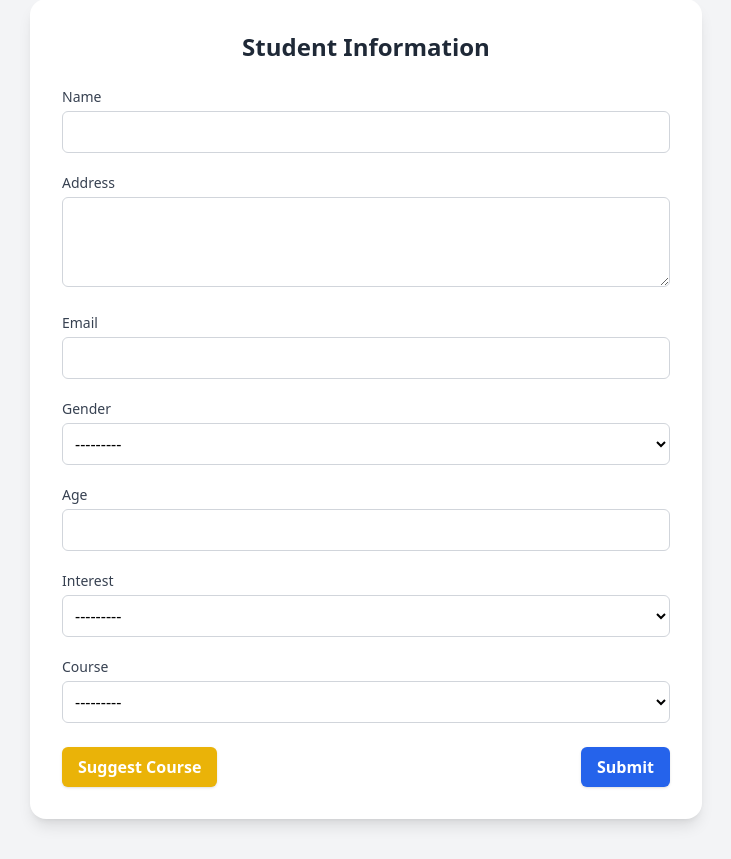
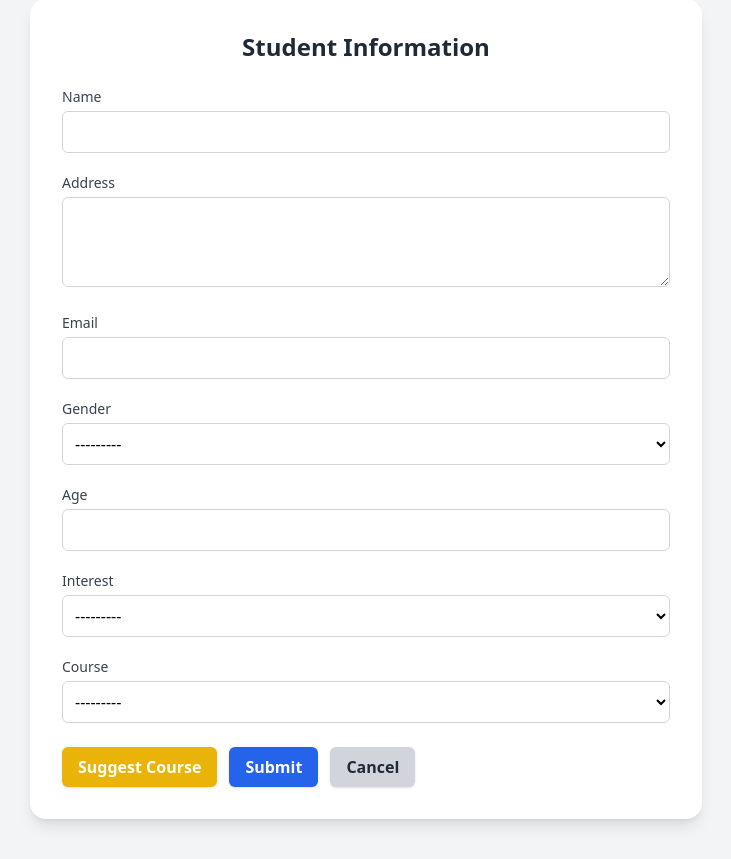
Before and after one commit to BSIT-3C-Masallo/automatic-pancake, a Django app: page /create/ in a window 1280 px wide. Shown: the part 41-900 px from the top of the page, without its empty margins (274-1005 px from the left). Run offline with Django 5.2, Linux system fonts and the light colour scheme; parts of the project's set-up code (start-up, migrations or seed data) failed here and were passed over; some libraries are stand-ins or nearby versions.

Commit message:
add button cancel for both create and update and a create new stud button that redirect the user to the form

```diff
--- a/student_info_management/students/templates/students/student_info_form.html
+++ b/student_info_management/students/templates/students/student_info_form.html
@@ -39,16 +39,26 @@
 
             <div class="flex justify-between mt-6">
                 {% if form.instance.pk %}
-                    <button type="submit" class="bg-blue-600 hover:bg-blue-700 text-white font-semibold py-2 px-4 rounded-md shadow">
-                        Update Student
-                    </button>
+                    <div class="flex gap-3">
+                        <button type="submit" class="bg-blue-600 hover:bg-blue-700 text-white font-semibold py-2 px-4 rounded-md shadow">
+                            Update Student
+                        </button>
+                        <a href="{% url 'student_list' %}" class="bg-gray-300 hover:bg-gray-400 text-gray-800 font-semibold py-2 px-4 rounded-md shadow">
+                            Cancel
+                        </a>
+                    </div>
                 {% else %}
+                <div class="flex gap-3">
                     <button type="submit" name="predict" class="bg-yellow-500 hover:bg-yellow-600 text-white font-semibold py-2 px-4 rounded-md shadow">
                         Suggest Course
                     </button>
                     <button type="submit" class="bg-blue-600 hover:bg-blue-700 text-white font-semibold py-2 px-4 rounded-md shadow">
                         Submit
                     </button>
+                    <a href="{% url 'student_list' %}" class="bg-gray-300 hover:bg-gray-400 text-gray-800 font-semibold py-2 px-4 rounded-md shadow">
+                        Cancel
+                    </a>
+                </div>
                 {% endif %}
             </div>
         </form>
```
Also changed, not shown: student_info_management/students/templates/students/student_list.html (+7 -0 lines), student_info_management/db.sqlite3.
